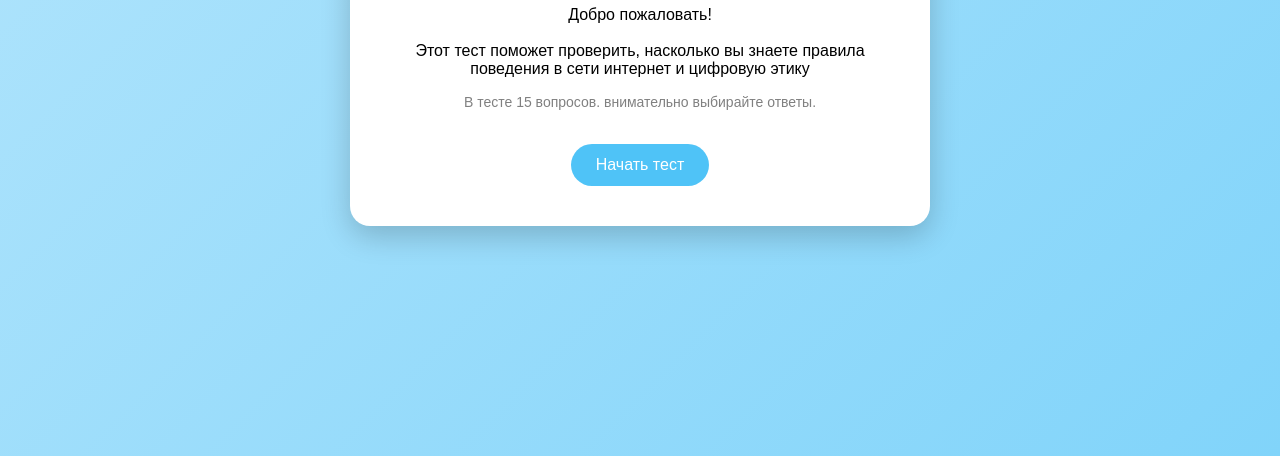
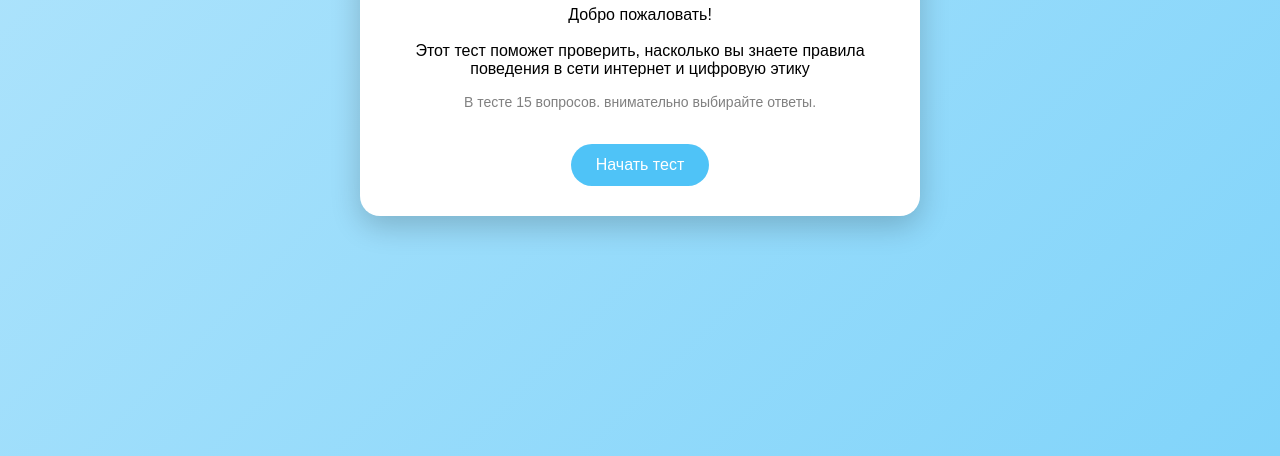
Before and after one commit to sofiatiunova/test-socnorm, a plain HTML site: page index.html in a window 1280 px wide. Shown: the part 344-800 px from the top of the page. Drawn offline with Linux system fonts and the light colour scheme.

Commit message:
переделана главная страница

```diff
--- a/index.html
+++ b/index.html
@@ -2,6 +2,7 @@
 <html lang="ru">
 <head>
 <meta charset="UTF-8">
+<meta name="viewport" content="width=device-width, initial-scale=0.1">
 <title>Цифровая этика</title>
 
 <style>
@@ -17,7 +18,7 @@
 
 .card {
     background: white;
-    padding: 40px;
+    padding: 30px;
     border-radius: 20px;
     text-align: center;
     max-width: 500px;
```
